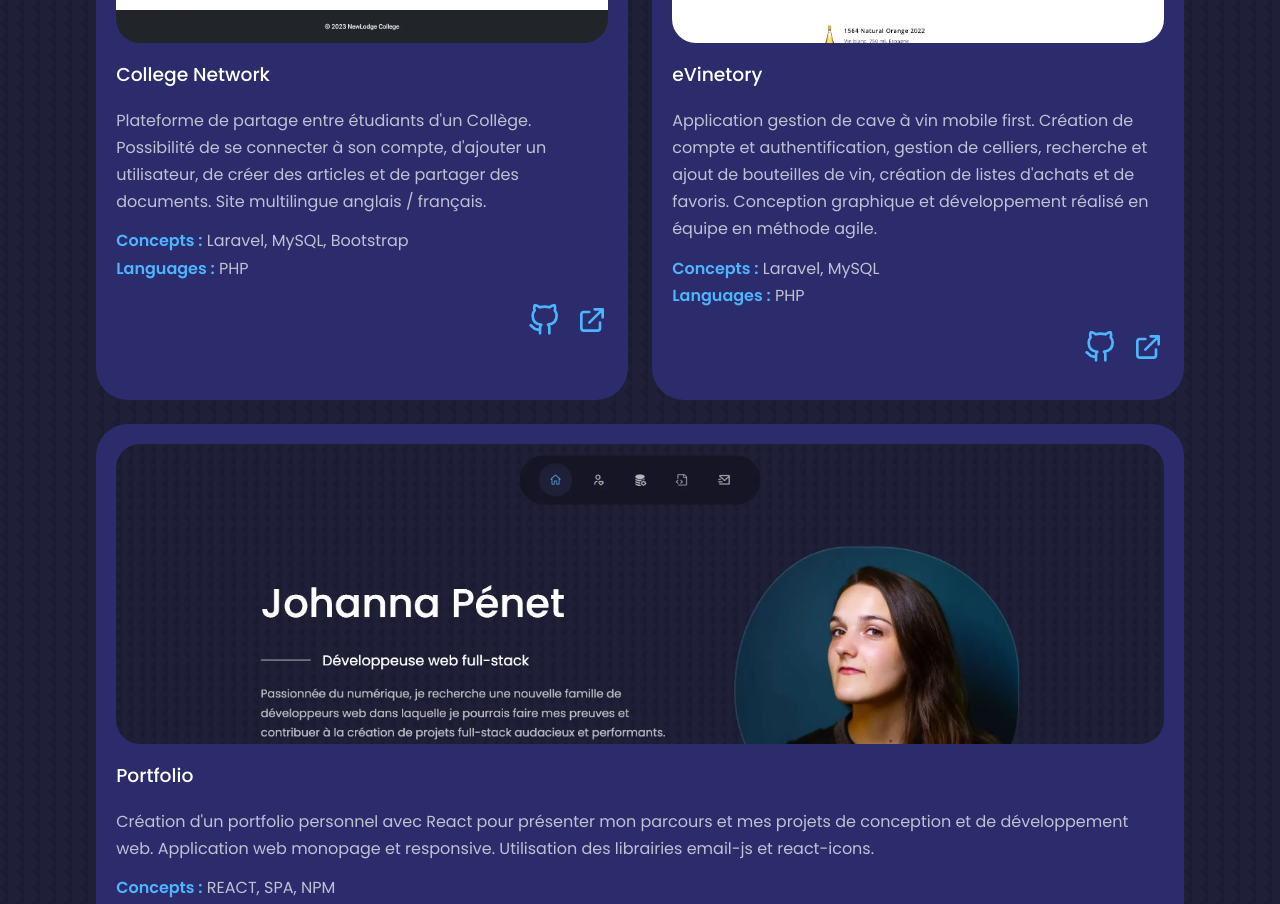
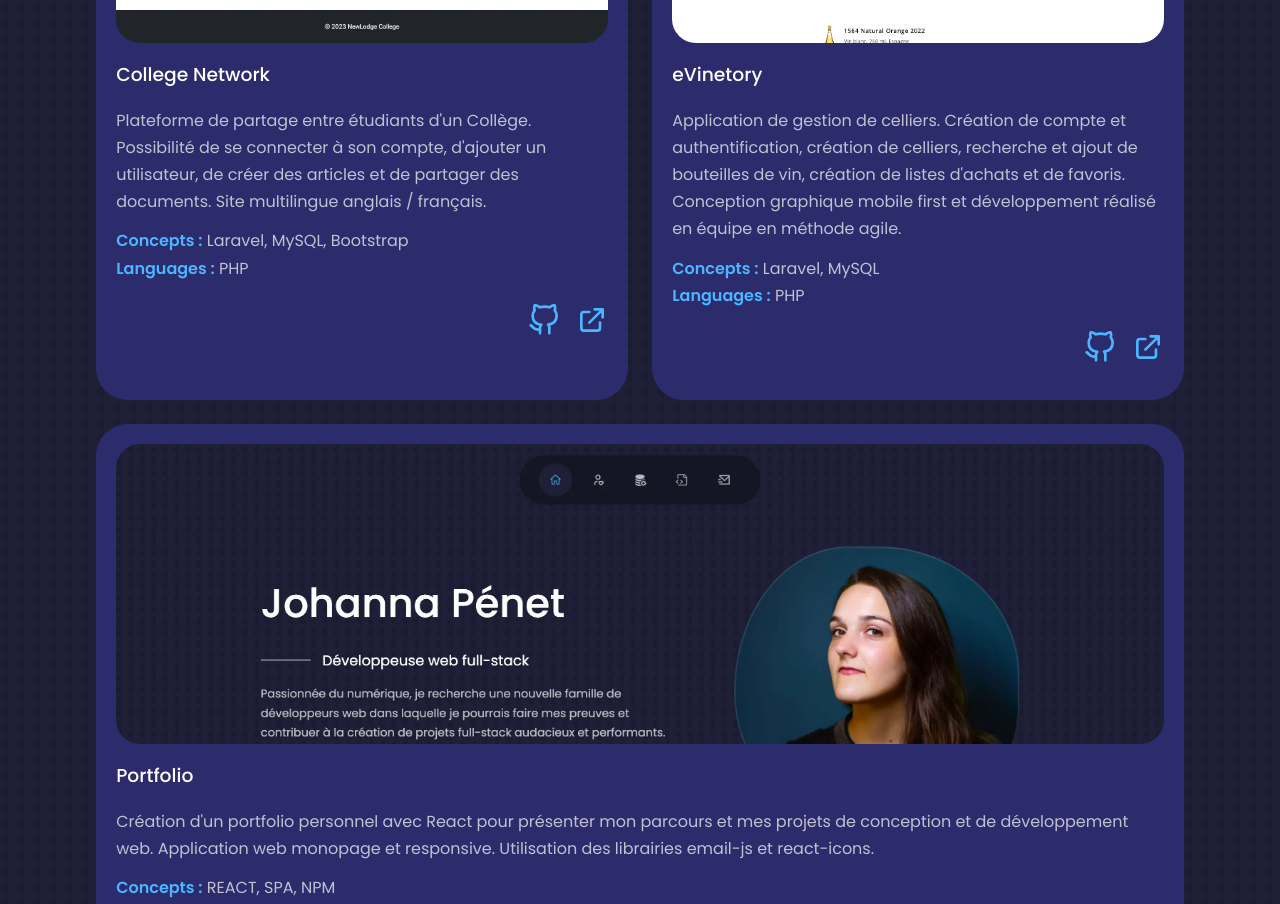
Before and after one commit to Michijoe/portfolio_REACT, a React (Create React App) app: page / in a window 1280 px wide. Shown: the part 3313-4217 px from the top of the page. Built offline with nearby package versions, Linux system fonts and the light colour scheme.

Commit message:
update evinetory description

```diff
--- a/src/components/portfolio/Portfolio.jsx
+++ b/src/components/portfolio/Portfolio.jsx
@@ -44,7 +44,7 @@ const data = [
         id: 4,
         image: Evinetory,
         title: 'eVinetory',
-        description: "Application gestion de cave à vin mobile first. Création de compte et authentification, gestion de celliers, recherche et ajout de bouteilles de vin, création de listes d'achats et de favoris. Conception graphique et développement réalisé en équipe en méthode agile.",
+        description: "Application de gestion de celliers. Création de compte et authentification, création de celliers, recherche et ajout de bouteilles de vin, création de listes d'achats et de favoris. Conception graphique mobile first et développement réalisé en équipe en méthode agile.",
         tags: 'Laravel, MySQL',
         languages: 'PHP',
         github: 'https://github.com/vino22634/eVinetory',
```
